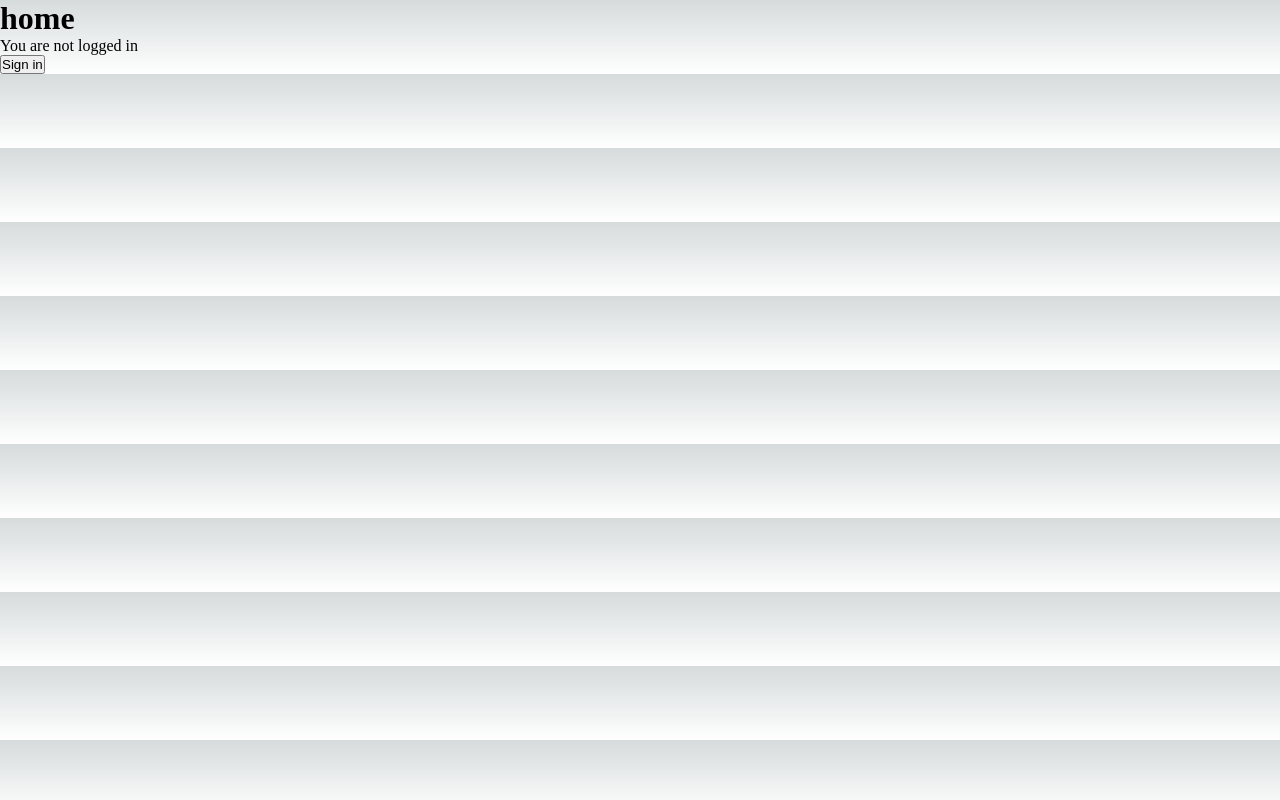
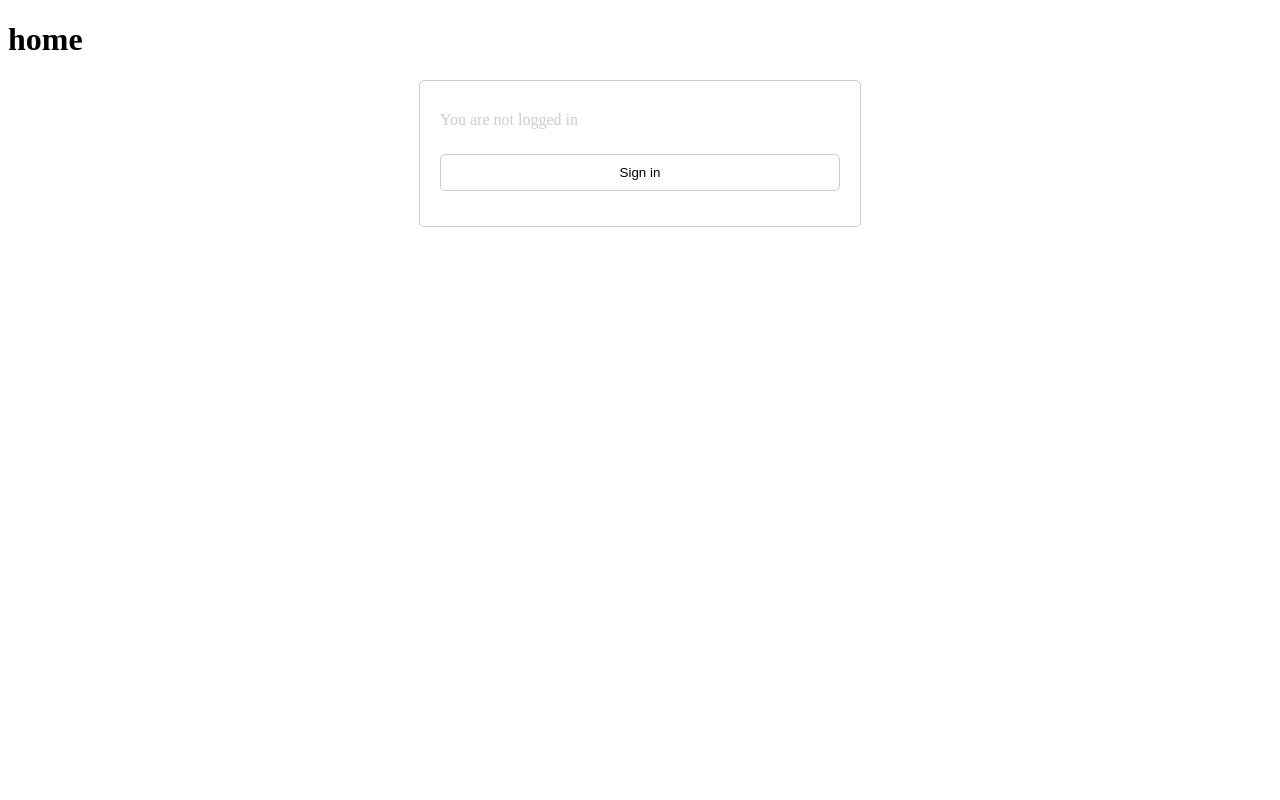
Before and after one commit to chris92vr/next13_fullstackapp, a Next.js app: page / in a window 1280 px wide. Built offline with nearby package versions, Linux system fonts and the light colour scheme; no server answers.

Commit message:
Added css

```diff
--- a/src/app/globals.css
+++ b/src/app/globals.css
@@ -1,105 +1,61 @@
-:root {
-  --max-width: 1100px;
-  --border-radius: 12px;
-  --font-mono: ui-monospace, Menlo, Monaco, 'Cascadia Mono', 'Segoe UI Mono',
-    'Roboto Mono', 'Oxygen Mono', 'Ubuntu Monospace', 'Source Code Pro',
-    'Fira Mono', 'Droid Sans Mono', 'Courier New', monospace;
-
-  --foreground-rgb: 0, 0, 0;
-  --background-start-rgb: 214, 219, 220;
-  --background-end-rgb: 255, 255, 255;
-
-  --primary-glow: conic-gradient(
-    from 180deg at 50% 50%,
-    #16abff33 0deg,
-    #0885ff33 55deg,
-    #54d6ff33 120deg,
-    #0071ff33 160deg,
-    transparent 360deg
-  );
-  --secondary-glow: radial-gradient(
-    rgba(255, 255, 255, 1),
-    rgba(255, 255, 255, 0)
-  );
-
-  --tile-start-rgb: 239, 245, 249;
-  --tile-end-rgb: 228, 232, 233;
-  --tile-border: conic-gradient(
-    #00000080,
-    #00000040,
-    #00000030,
-    #00000020,
-    #00000010,
-    #00000010,
-    #00000080
-  );
-
-  --callout-rgb: 238, 240, 241;
-  --callout-border-rgb: 172, 175, 176;
-  --card-rgb: 180, 185, 188;
-  --card-border-rgb: 131, 134, 135;
+html {
+  color-scheme: light dark;
+}
+.error {
+  color: red;
+}
+.login-title {
+  color: #fff;
+  font-size: 2rem;
+  font-weight: 700;
+  text-align: center;
+  margin-bottom: 20px;
 }
 
-@media (prefers-color-scheme: dark) {
-  :root {
-    --foreground-rgb: 255, 255, 255;
-    --background-start-rgb: 0, 0, 0;
-    --background-end-rgb: 0, 0, 0;
-
-    --primary-glow: radial-gradient(rgba(1, 65, 255, 0.4), rgba(1, 65, 255, 0));
-    --secondary-glow: linear-gradient(
-      to bottom right,
-      rgba(1, 65, 255, 0),
-      rgba(1, 65, 255, 0),
-      rgba(1, 65, 255, 0.3)
-    );
-
-    --tile-start-rgb: 2, 13, 46;
-    --tile-end-rgb: 2, 5, 19;
-    --tile-border: conic-gradient(
-      #ffffff80,
-      #ffffff40,
-      #ffffff30,
-      #ffffff20,
-      #ffffff10,
-      #ffffff10,
-      #ffffff80
-    );
-
-    --callout-rgb: 20, 20, 20;
-    --callout-border-rgb: 108, 108, 108;
-    --card-rgb: 100, 100, 100;
-    --card-border-rgb: 200, 200, 200;
-  }
+.form {
+  display: flex;
+  flex-direction: column;
+  width: 100%;
+  max-width: 400px;
+  margin: 0 auto;
+  border: 1px solid #ccc;
+  border-radius: 5px;
+  padding: 20px;
+  margin-top: 20px;
+  margin-bottom: 20px;
 }
-
-* {
-  box-sizing: border-box;
-  padding: 0;
-  margin: 0;
+.form label {
+  margin-bottom: 10px;
+  margin-top: 10px;
+  margin: 0 auto;
 }
-
-html,
-body {
-  max-width: 100vw;
-  overflow-x: hidden;
+.form label p {
+  margin-bottom: 5px;
+  padding: 10px;
 }
-
-body {
-  color: rgb(var(--foreground-rgb));
-  background: linear-gradient(
-      to bottom,
-      transparent,
-      rgb(var(--background-end-rgb))
-    )
-    rgb(var(--background-start-rgb));
+.form label input {
+  padding: 10px;
+  border: 1px solid #ccc;
+  border-radius: 5px;
 }
-
-a {
-  color: inherit;
-  text-decoration: none;
+.form button {
+  padding: 10px;
+  border: 1px solid #ccc;
+  border-radius: 5px;
+  background-color: #fff;
+  color: #000;
+  cursor: pointer;
+  margin-top: 15px;
+  margin-bottom: 15px;
 }
-
+.form button:hover {
+  background-color: #ccc;
+}
+.form p {
+  margin-top: 10px;
+  margin-bottom: 10px;
+  color: #ccc;
+}
 @media (prefers-color-scheme: dark) {
   html {
     color-scheme: dark;
```
